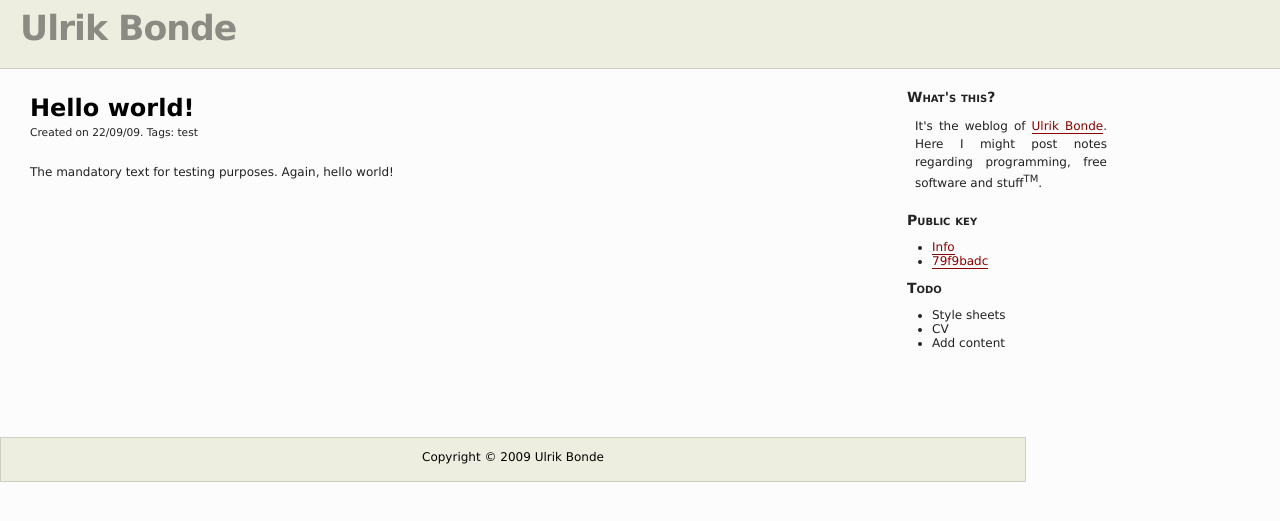
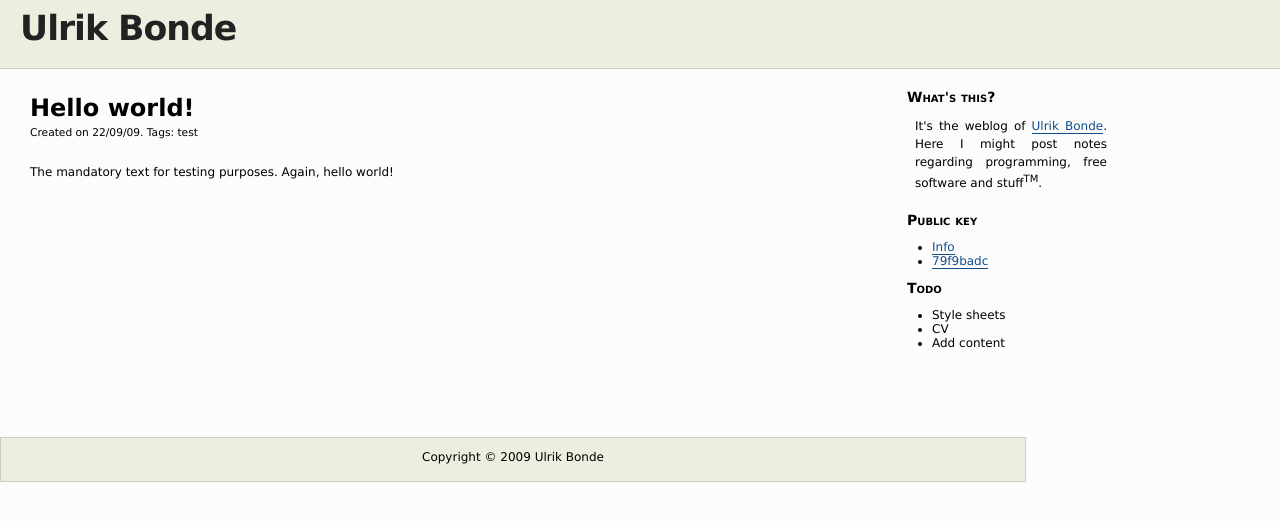
Before and after one commit to bonde/bonde.github.com, a Jekyll site: the page built from index.html, in a window 1280 px wide. Shown: the top 521 px of the page. Built offline with Jekyll 4.4.1, drawn with Linux system fonts in a browser that asks for light colours; Markdown is read by kramdown in place of the engine named in the settings.

Commit message:
New color scheme

```diff
--- a/styles/default.css
+++ b/styles/default.css
@@ -7,7 +7,7 @@ html, body {
 body {
   font-family: verdana,sans-serif;
   font-size: 9pt;
-  color: #222222;
+  color: black;
 }
 
 img {
@@ -40,11 +40,7 @@ div#content p {
 }
 
 div#content code {
-  color: #222222;
-}
-
-div#content pre code {
-  color: #222222;
+  color: #104E8B;
 }
 
 div#content pre {
@@ -94,7 +90,6 @@ div.post_info a:active {
   color: black;
   background-color: #FCFCFC;
   text-decoration: none;
-  color: black;
   border: 0;
 }
 
@@ -109,7 +104,7 @@ div#related {
 }
 
 div#header h1 {
-  color: #8B8B83;
+  color: #222222;
   letter-spacing: -1px;
   height: 60px;
   background-color: #EEEEE0;
@@ -121,22 +116,18 @@ div#header h1 {
 }
 
 div#header a {
-  color: #8B8B83;
+  color: #222222;
   text-decoration: none;
   border: 0;
 }
 
-div#header a:hover {
-  background-color: #E5E5E5;
-}
-
 a, a:visited, a:link, a:active {
-  color: #8B0000;
+  color: #104E8B;
   text-decoration: none;
   border-top: none;
   border-left: none;
   border-right: none;
-  border-bottom: 1px solid #8B0000;
+  border-bottom: 1px solid #104E8B;
 }
 
 a:hover {
@@ -145,7 +136,6 @@ a:hover {
   border-left: none;
   border-right: none;
   border-bottom: 1px dotted #8B0000;
-  background-color: #E5E5E5;
 }
 
 ul.posts {
```
